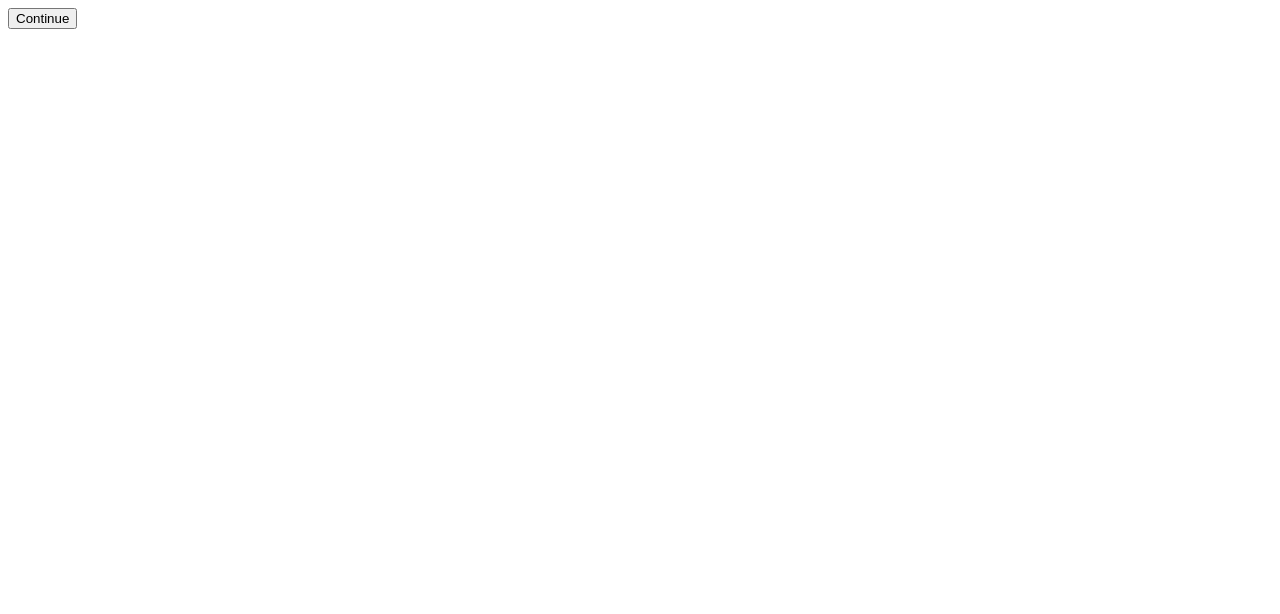
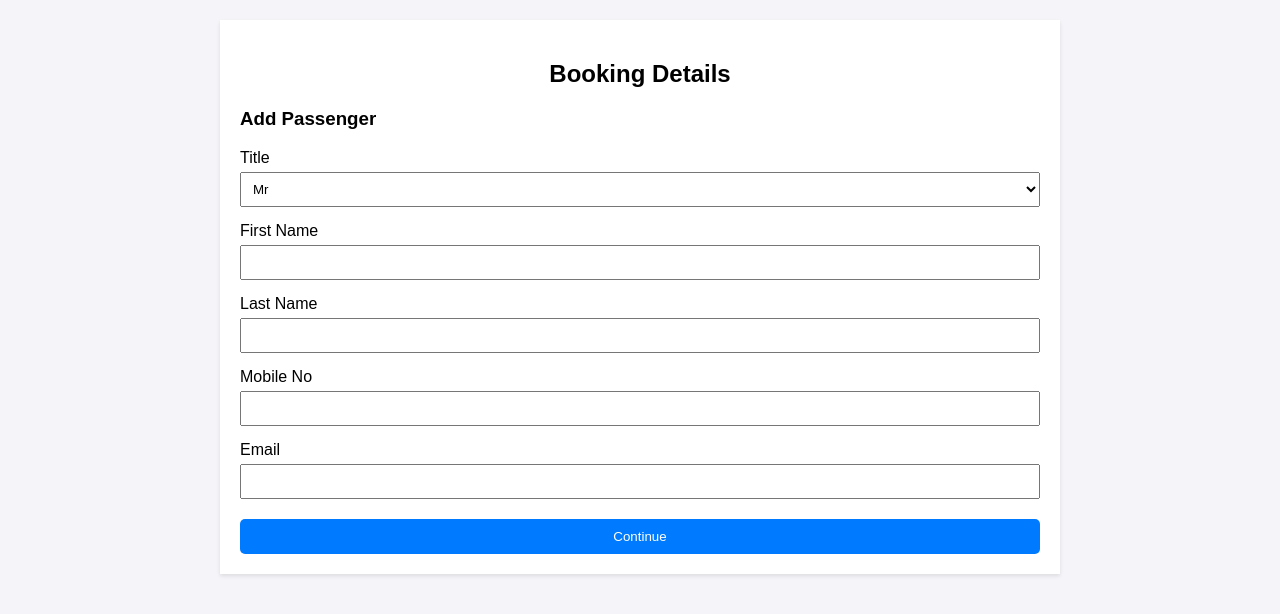
Before and after one commit to MJ-AHMAD/travel, a plain HTML site: page booking.html in a window 1280 px wide. Drawn offline with Linux system fonts and the light colour scheme.

Commit message:
Update booking.html

```diff
--- a/booking.html
+++ b/booking.html
@@ -1,4 +1,91 @@
-<button onclick="continueToPayment()">Continue</button>
+<!DOCTYPE html>
+<html lang="en">
+<head>
+    <meta charset="UTF-8">
+    <meta name="viewport" content="width=device-width, initial-scale=1.0">
+    <title>Booking</title>
+    <style>
+        body {
+            font-family: Arial, sans-serif;
+            margin: 20px;
+            background-color: #f4f4f9;
+        }
+        .container {
+            max-width: 800px;
+            margin: 0 auto;
+            background-color: #fff;
+            padding: 20px;
+            box-shadow: 0 2px 4px rgba(0, 0, 0, 0.1);
+        }
+        h2 {
+            text-align: center;
+            margin-bottom: 20px;
+        }
+        .flight-details, .passenger-details {
+            margin-bottom: 20px;
+        }
+        .flight-details p, .passenger-details p {
+            margin: 5px 0;
+        }
+        .form-group {
+            margin-bottom: 15px;
+        }
+        label {
+            display: block;
+            margin-bottom: 5px;
+        }
+        input, select {
+            width: 100%;
+            padding: 8px;
+            box-sizing: border-box;
+        }
+        button {
+            background-color: #007bff;
+            color: #fff;
+            border: none;
+            padding: 10px 15px;
+            cursor: pointer;
+            border-radius: 5px;
+            display: block;
+            width: 100%;
+        }
+        button:hover {
+            background-color: #0056b3;
+        }
+    </style>
+</head>
+<body>
+    <div class="container">
+        <h2>Booking Details</h2>
+        <div class="flight-details" id="flightDetails"></div>
+        <h3>Add Passenger</h3>
+        <div class="passenger-details">
+            <div class="form-group">
+                <label for="title">Title</label>
+                <select id="title">
+                    <option value="Mr">Mr</option>
+                    <option value="Miss">Miss</option>
+                </select>
+            </div>
+            <div class="form-group">
+                <label for="firstName">First Name</label>
+                <input type="text" id="firstName" required>
+            </div>
+            <div class="form-group">
+                <label for="lastName">Last Name</label>
+                <input type="text" id="lastName" required>
+            </div>
+            <div class="form-group">
+                <label for="mobileNo">Mobile No</label>
+                <input type="text" id="mobileNo" required>
+            </div>
+            <div class="form-group">
+                <label for="email">Email</label>
+                <input type="email" id="email" required>
+            </div>
+        </div>
+        <button onclick="continueToPayment()">Continue</button>
+
 
 <script>
     // Function to continue to payment page
@@ -23,3 +110,5 @@
         window.location.href = url.toString();
     }
 </script>
+</body>
+</html>
```
